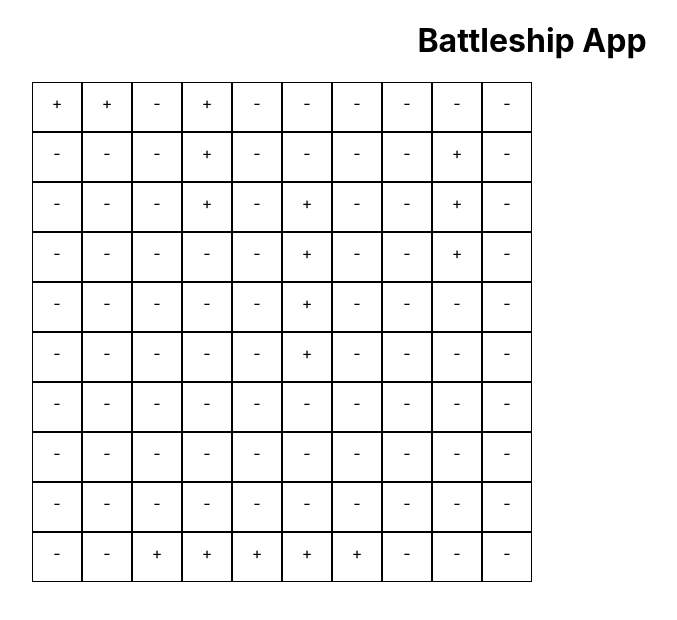
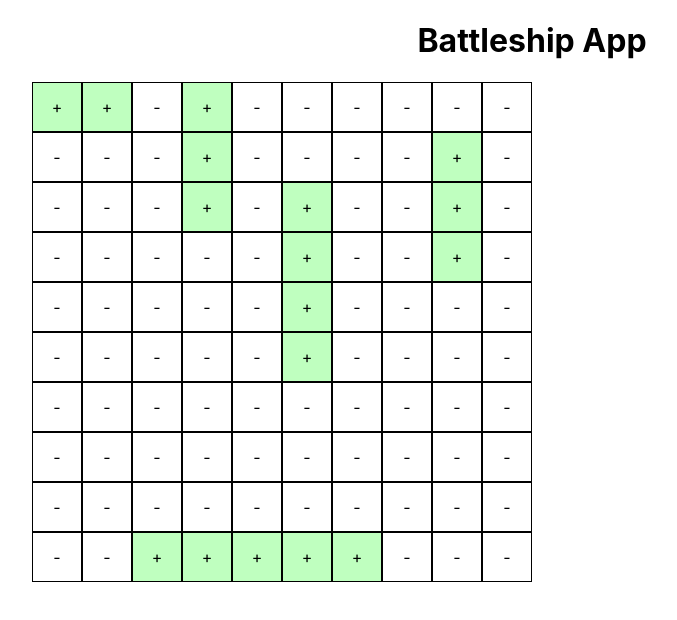
Before and after one commit to Gizzz/battleship-app, a React (Create React App) app: page / in a window 1280 px wide. Shown: the top 620 px of the page, without its empty margins (108-785 px from the left). Built offline with nearby package versions, Linux system fonts and the light colour scheme.

Commit message:
add styles for board cell states

```diff
--- a/src/components/Board/Board.jsx
+++ b/src/components/Board/Board.jsx
@@ -73,15 +73,22 @@
 
     for (let rowIndex = 0; rowIndex < computedBoard.length; rowIndex++) {
       const row = computedBoard[rowIndex];
-      const colsJsx = row.map((cellValue, colIndex) => (
+      const colsJsx = row.map((cellValue, colIndex) => {
+        const modifierClass =
+          cellValue === '+' ? 'board__cell--alive' :
+          cellValue === 'x' ? 'board__cell--dead' :
+          '';
+
+        return (
           <div
-          className="board__cell"
+            className={`board__cell ${modifierClass}`}
             key={colIndex}
             onClick={this.createCellClickHandler(rowIndex, colIndex)}
           >
             {cellValue}
           </div>
-      ));
+        )
+      });
 
       const rowJsx = (<div className="board__row" key={rowIndex}>{colsJsx}</div>);
       rowsJsx.push(rowJsx);
--- a/src/components/Board/Board.scss
+++ b/src/components/Board/Board.scss
@@ -9,8 +9,19 @@
 }
 
 .board__cell {
+  display: flex;
+  justify-content: center;
+  align-items: center;
   border: 1px solid black;
-  padding: 10px 17px;
   width: 50px;
   height: 50px;
+  cursor: pointer;
 }
+
+.board__cell--alive {
+  background-color: rgba(0, 255, 0, .25);
+}
+
+.board__cell--dead {
+  background-color: rgba(255, 0, 0, .25);
+}
```
Lines whose indentation alone changed are shown as unchanged.
